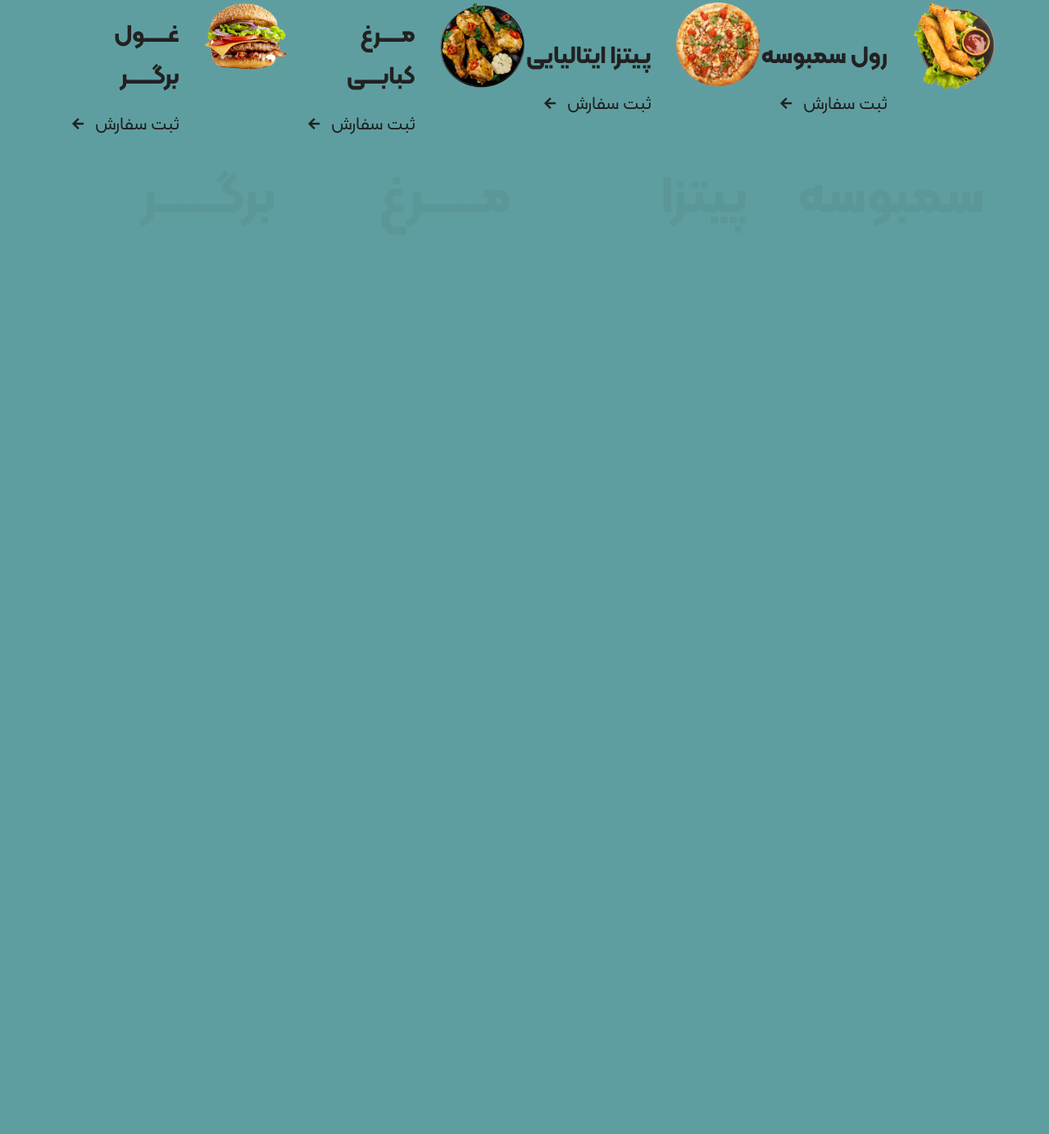
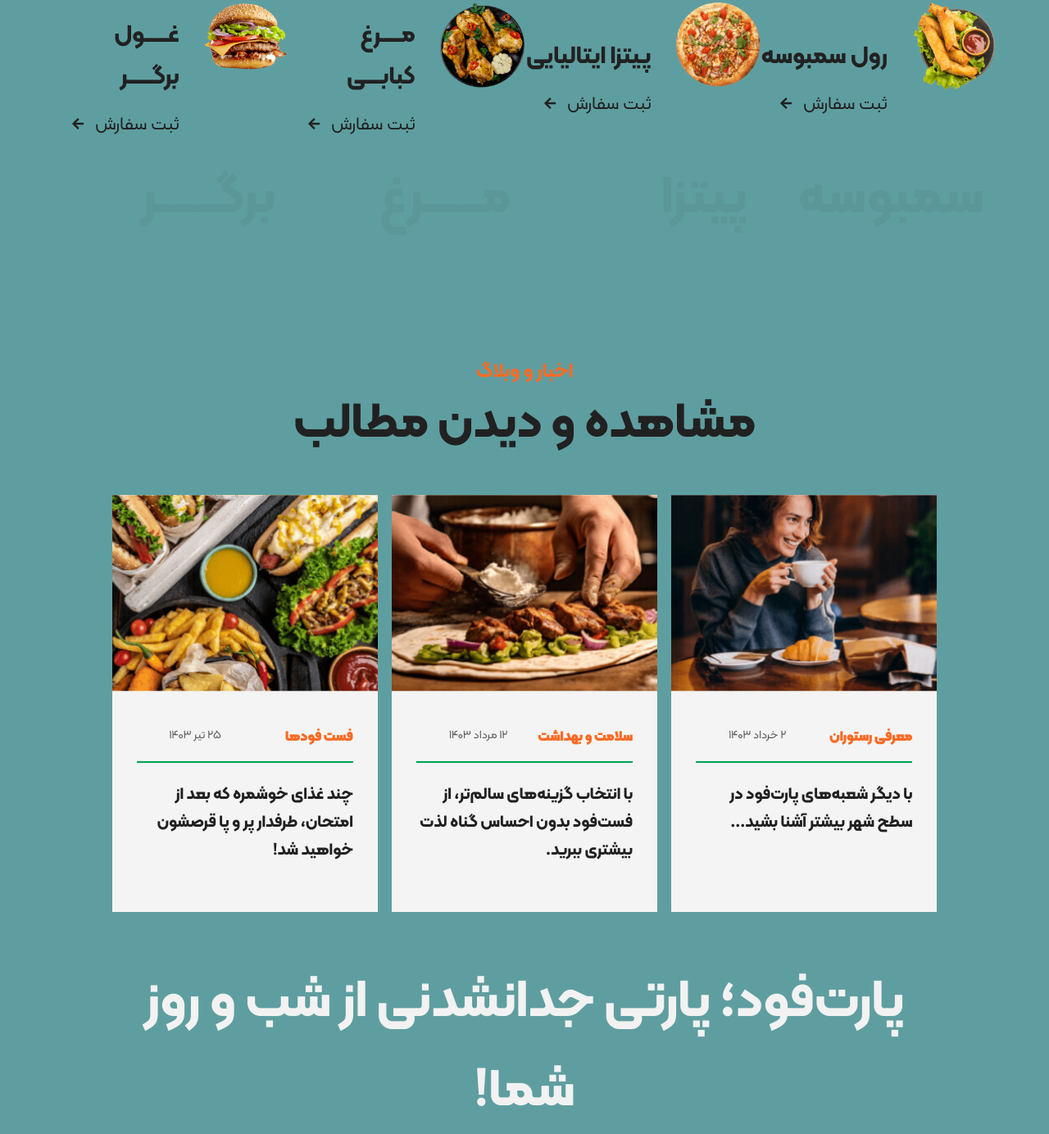
Before and after one commit to Part-Institute/CRO.CODE.ILE1, a plain HTML site: page index.html in a window 1280 px wide. Shown: the part 3710-5094 px from the top of the page at 82% size. Before the commit the page ends 4141 px from the top, so only its background shows below. Drawn offline with Linux system fonts and the light colour scheme.

Commit message:
[add] News Section + Responsive + Animations

```diff
--- a/assets/styles/home/animations.css
+++ b/assets/styles/home/animations.css
@@ -117,3 +117,13 @@ seller Section
 .seller-background-images img:nth-of-type(3) {
     animation: header-background-image-3 10s ease-in-out infinite;
 }
+
+/*
+============
+News Section
+============
+*/
+.news-item:hover {
+    transform: scale(1.01) translateY(-5px);
+    box-shadow: 0 0 10px rgba(242, 242, 242, 1);
+}
--- a/assets/styles/home/responsive.css
+++ b/assets/styles/home/responsive.css
@@ -84,6 +84,15 @@
         font-size: 30px;
     }
 
+    /*
+    ============
+    News Section
+    ============
+    */
+    .news-content {
+        padding-left: 10%;
+        padding-right: 10%;
+    }
 }
 
 @media (max-width: 1200px) {
@@ -190,6 +199,20 @@
 
     .order-cover {
         align-content: center;
+    }
+
+    /*
+    ============
+    News Section
+    ============
+    */
+
+    .news-content .row .col-lg-4 {
+        margin-top: 24px;
+    }
+
+    .news-content h1 {
+        font-size: 54px;
     }
 
 }
--- a/assets/styles/home/style.css
+++ b/assets/styles/home/style.css
@@ -471,3 +471,95 @@ Order Section
     margin-right: 15px;
     letter-spacing: 1px;
 }
+
+/*
+============
+News Section
+============
+*/
+.news-title {
+    margin-bottom: 58px;
+    text-align: center;
+}
+
+.news-title h3 {
+    color: rgba(250, 107, 37, 1);
+    font-size: 24px;
+    font-weight: 700;
+    margin-bottom: 7px;
+}
+
+.news-title h1 {
+    color: rgba(33, 33, 33, 1);
+    font-size: 60px;
+    font-weight: 700;
+    line-height: 67px;
+}
+
+.news-content {
+    padding-right: 15%;
+    padding-left: 15%;
+}
+
+.news-content .row {
+    justify-content: center;
+}
+
+.news-content h1 {
+    color: rgba(242, 242, 242, 1);
+    font-size: 64px;
+    font-weight: 700;
+    text-align: center;
+    margin-top: 50px;
+    margin-bottom: 60px;
+}
+
+.news-item {
+    width: 95%;
+    height: 100%;
+    margin-right: auto;
+    margin-left: auto;
+    background-color: rgba(244, 244, 244, 1);
+    cursor: pointer;
+    transition-duration: 0.3s;
+}
+
+.news-item img {
+    width: 100%;
+    height: 240px;
+    object-fit: cover;
+    object-position: center;
+}
+
+.news-item-text {
+    padding: 36px 30px 60px;
+}
+
+.news-item-text a {
+    font-weight: 700;
+    font-size: 20px;
+    text-align: justify;
+    text-decoration: unset;
+    color: rgba(33, 33, 33, 1);
+}
+
+.news-item-category {
+    display: flex;
+    justify-content: space-between;
+    padding-bottom: 16px;
+    margin-bottom: 20px;
+    border-bottom: 2px solid rgba(0, 161, 73, 1);
+}
+
+.news-item-category a {
+    font-weight: 900;
+    font-size: 17px;
+    color: rgba(250, 107, 37, 1);
+    text-decoration: unset;
+}
+
+.news-item-category p {
+    font-size: 14px;
+    color: rgba(92, 92, 91, 1);
+    padding-left: 40px;
+}
--- a/index.html
+++ b/index.html
@@ -324,5 +324,76 @@
         </div>
     </div>
 </section>
+<section>
+    <div class="news-title">
+        <h3>
+            اخبار و وبلاگ
+        </h3>
+        <h1>
+            مشاهده و دیدن مطالب
+        </h1>
+    </div>
+    <div class="news-content">
+        <div class="row">
+            <div class="col-lg-4 col-md-6">
+                <div class="news-item">
+                    <img src="assets/images/home/section5/blogImage1.png" alt="Blog Image">
+                    <div class="news-item-text">
+                        <div class="news-item-category">
+                            <a href="#">
+                                معرفی رستوران
+                            </a>
+                            <p>
+                                2 خرداد 1403
+                            </p>
+                        </div>
+                        <a href="#">
+                            با دیگر شعبه‌های پارت‌فود در سطح شهر بیشتر آشنا بشید...
+                        </a>
+                    </div>
+                </div>
+            </div>
+            <div class="col-lg-4 col-md-6">
+                <div class="news-item">
+                    <img src="assets/images/home/section5/blogImage2.png" alt="Blog Image">
+                    <div class="news-item-text">
+                        <div class="news-item-category">
+                            <a href="#">
+                                سلامت و بهداشت
+                            </a>
+                            <p>
+                                12 مرداد 1403
+                            </p>
+                        </div>
+                        <a href="#">
+                            با انتخاب گزینه‌های سالم‌تر، از فست‌فود بدون احساس گناه لذت بیشتری ببرید.
+                        </a>
+                    </div>
+                </div>
+            </div>
+            <div class="col-lg-4 col-md-6">
+                <div class="news-item">
+                    <img src="assets/images/home/section5/blogImage3.png" alt="Blog Image">
+                    <div class="news-item-text">
+                        <div class="news-item-category">
+                            <a href="#">
+                                فست فودها
+                            </a>
+                            <p>
+                                25 تیر 1403
+                            </p>
+                        </div>
+                        <a href="#">
+                            چند غذای خوشمره که بعد از امتحان، طرفدار پر و پا قرصشون خواهید شد!
+                        </a>
+                    </div>
+                </div>
+            </div>
+        </div>
+        <h1>
+            پارت‌فود؛ پارتی جدانشدنی از شب و روز شما!
+        </h1>
+    </div>
+</section>
 </body>
 </html>
```
